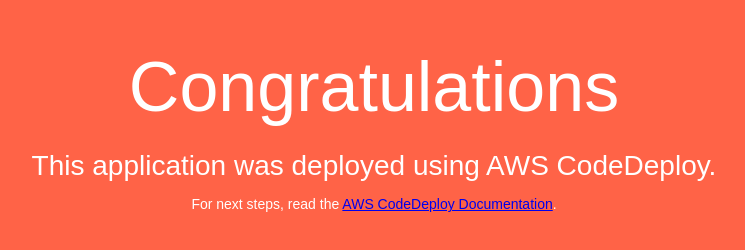
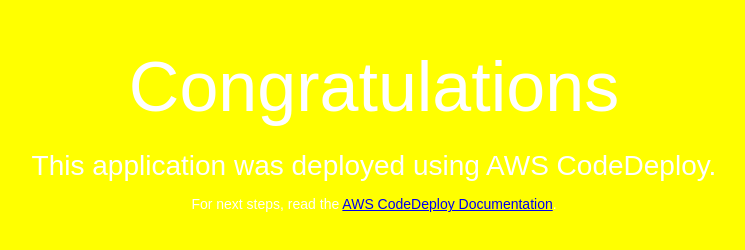
Before and after one commit to CodedeployAWS/aws-codedeploy-github, a plain HTML site: page index.html in a window 1280 px wide. Shown: the whole page, without its empty margins (266-1011 px from the left). Drawn offline with Linux system fonts and the light colour scheme.

Commit message:
changecolor

```diff
--- a/index.html
+++ b/index.html
@@ -6,7 +6,7 @@
   <style>
     body {
       color: #ffffff;
-      background-color: tomato;
+      background-color: yellow;
       font-family: Arial, sans-serif;
       font-size: 14px;
     }
```
